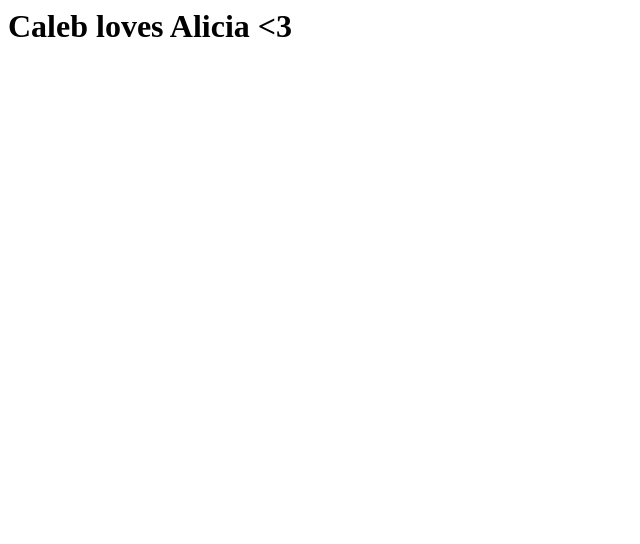
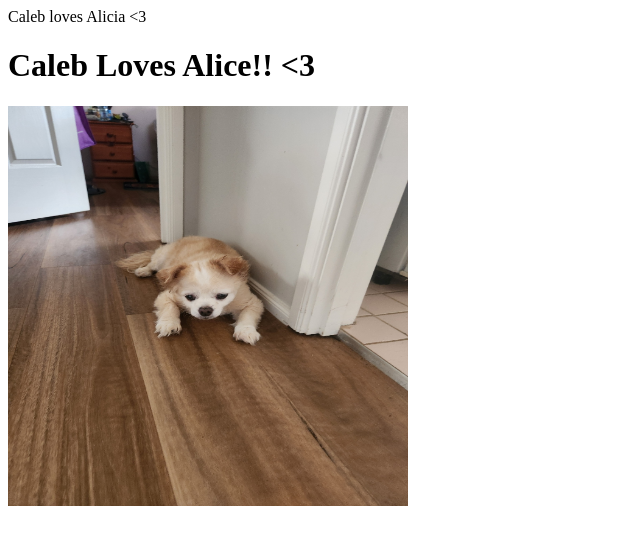
Before and after one commit to Kodotone/lovealicia, a plain HTML site: page index.html in a window 1280 px wide. Shown: the whole page, without its empty margins (0-640 px from the left). Drawn offline with Linux system fonts and the light colour scheme.

Commit message:
Update index.html

```diff
--- a/index.html
+++ b/index.html
@@ -1,10 +1,11 @@
 <html>
     <head>
+        Caleb loves Alicia <3
+    </head>
+    <body>
         <h1>
-            Caleb loves Alicia <3
+            Caleb Loves Alice!! <3
         </h1>
-        <body>
-
-        </body>
-    </head>
+        <img src="https://github.com/Kodotone/lovealicia/blob/main/chea.jpg" alt="Cheaaaaaaa" width="400" height="400">
+    </body>
 </html>
```
